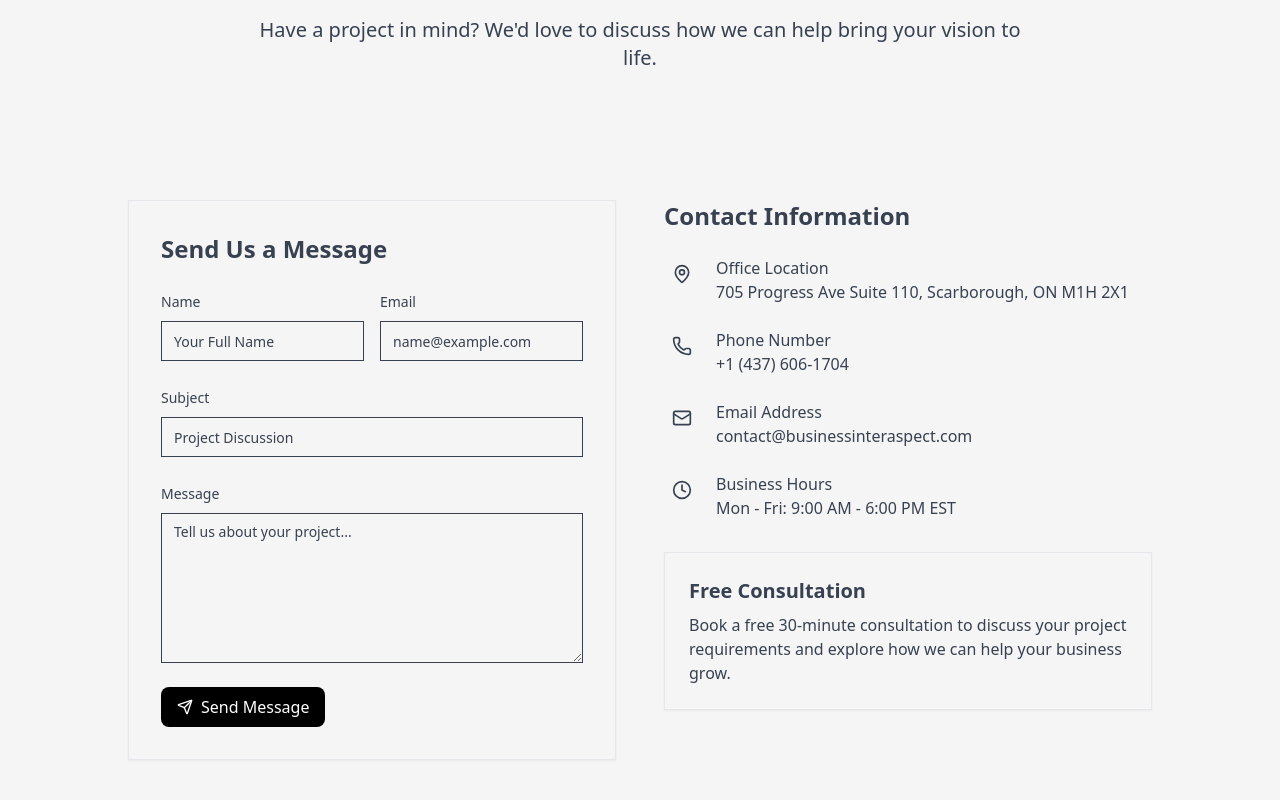
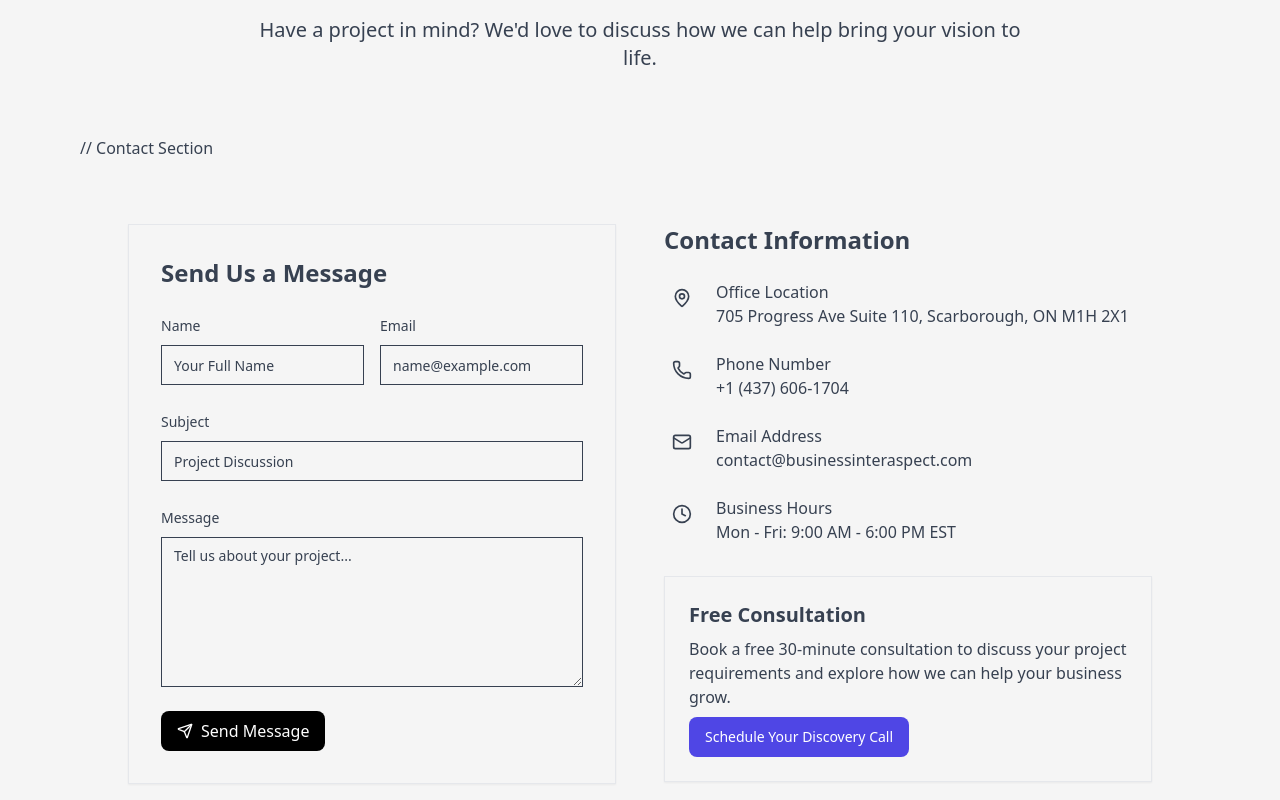
Before and after one commit to ImranAhmed26/business-interaspect-frontend, a Next.js app: page /contact in a window 1280 px wide. Shown: the part 340-1140 px from the top of the page. Built offline with nearby package versions, Linux system fonts and the light colour scheme.

Commit message:
Add: Book appointment

```diff
--- a/src/components/Home/About/index.js
+++ b/src/components/Home/About/index.js
@@ -18,9 +18,13 @@ import {
 } from 'lucide-react';
 import AltButton from '@/components/Interface/Button/AltButton';
 import ActionButton from '@/components/Interface/Button/ActionButton';
+import { useRouter } from 'next/navigation';
 
 export default function About() {
-  const handleBooking = () => {};
+  const router = useRouter();
+  const handleBooking = () => {
+    router.push('https://calendly.com/business-interaspect/free-consultation');
+  };
   return (
     <main className='min-h-screen bg-background'>
       {/* Hero Section */}
--- a/src/components/Home/Banner/index.tsx
+++ b/src/components/Home/Banner/index.tsx
@@ -11,9 +11,18 @@ import { HighlightWords } from '../../Interface/CustomFeature/HighlightedWords';
 import H4 from '@/components/Interface/Typography/H4';
 import ActionButton from '@/components/Interface/Button/ActionButton';
 import AltButton from '@/components/Interface/Button/AltButton';
+import { useRouter } from 'next/navigation';
 
 const Banner = () => {
-  const handleStartBuilding = () => {};
+  const router = useRouter();
+
+  const handleStartBuilding = () => {
+    router.push('https://calendly.com/business-interaspect/free-consultation');
+  };
+
+  const handleLearnMore = () => {
+    router.push('/about');
+  };
 
   return (
     <motion.div
@@ -43,8 +52,11 @@ const Banner = () => {
         className='flex items-center justify-center gap-4 pt-10'
         variants={itemVariants()}
       >
-        <ActionButton title='Start building' func={handleStartBuilding} />
-        <AltButton title='Learn more' func={handleStartBuilding} />
+        <ActionButton
+          title='Get Free consultation'
+          func={handleStartBuilding}
+        />
+        <AltButton title='Learn more' func={handleLearnMore} />
       </motion.div>
       <motion.div>
         <div className='pt-20 '>
--- /dev/null
+++ b/src/components/Home/Contact/BookAppointment.tsx
@@ -0,0 +1,56 @@
+'use client';
+import React from 'react';
+import AltButton from '@/components/Interface/Button/AltButton';
+import { ContactForm } from './ContactForm';
+import { ContactInfo } from './ContactInfo';
+import { Card } from '@/components/Interface/Card';
+import ActionButton from '@/components/Interface/Button/ActionButton';
+
+const BookAppointment = () => {
+  // Placeholder for the booking handler function (should be implemented or passed as a prop)
+  const handleBooking = () => {
+    console.log('Booking a discovery call...');
+    // Add your booking logic here
+  };
+
+  return (
+    <section className='py-16 px-4'>
+      <div className='container mx-auto'>
+        <div className='grid lg:grid-cols-2 gap-12 max-w-5xl mx-auto'>
+          {/* Left Column - Contact Form */}
+          <Card className='p-8'>
+            <h2 className='text-2xl font-bold mb-6'>Send Us a Message</h2>
+            <ContactForm />
+          </Card>
+
+          {/* Right Column - Contact Information and Free Consultation */}
+          <div className='space-y-8'>
+            {/* Contact Info */}
+            <div>
+              <h2 className='text-2xl font-bold mb-6'>Contact Information</h2>
+              <ContactInfo />
+            </div>
+
+            {/* Free Consultation */}
+            <Card className='p-6 bg-primary text-primary-foreground'>
+              <h3 className='text-xl font-semibold mb-2'>Free Consultation</h3>
+              <p className='text-primary-foreground/90'>
+                Book a free 30-minute consultation to discuss your project
+                requirements and explore how we can help your business grow.
+              </p>
+              <div className='pt-2'>
+                <ActionButton
+                  title='Schedule Your Discovery Call'
+                  func={handleBooking}
+                  textStyle='rounded-large'
+                />
+              </div>
+            </Card>
+          </div>
+        </div>
+      </div>
+    </section>
+  );
+};
+
+export default BookAppointment;
--- a/src/components/Home/Contact/index.tsx
+++ b/src/components/Home/Contact/index.tsx
@@ -1,6 +1,4 @@
-import { ContactForm } from './ContactForm';
-import { ContactInfo } from './ContactInfo';
-import { Card } from '@/components/Interface/Card';
+import BookAppointment from './BookAppointment';
 
 export default function Contact() {
   return (
@@ -23,35 +21,8 @@ export default function Contact() {
           </div>
         </div>
       </section>
-
-      {/* Contact Section */}
-      <section className='py-16 px-4'>
-        <div className='container mx-auto'>
-          <div className='grid lg:grid-cols-2 gap-12 max-w-5xl mx-auto'>
-            <Card className='p-8'>
-              <h2 className='text-2xl font-bold mb-6'>{`Send Us a Message`}</h2>
-              <ContactForm />
-            </Card>
-
-            <div className='space-y-8'>
-              <div>
-                <h2 className='text-2xl font-bold mb-6'>{`Contact Information`}</h2>
-                <ContactInfo />
-              </div>
-
-              <Card className='p-6 bg-primary text-primary-foreground'>
-                <h3 className='text-xl font-semibold mb-2'>
-                  {` Free Consultation`}
-                </h3>
-                <p className='text-primary-foreground/90'>
-                  {` Book a free 30-minute consultation to discuss your project
-                  requirements and explore how we can help your business grow.`}
-                </p>
-              </Card>
-            </div>
-          </div>
-        </div>
-      </section>
+      // Contact Section
+      <BookAppointment />
     </main>
   );
 }
```
